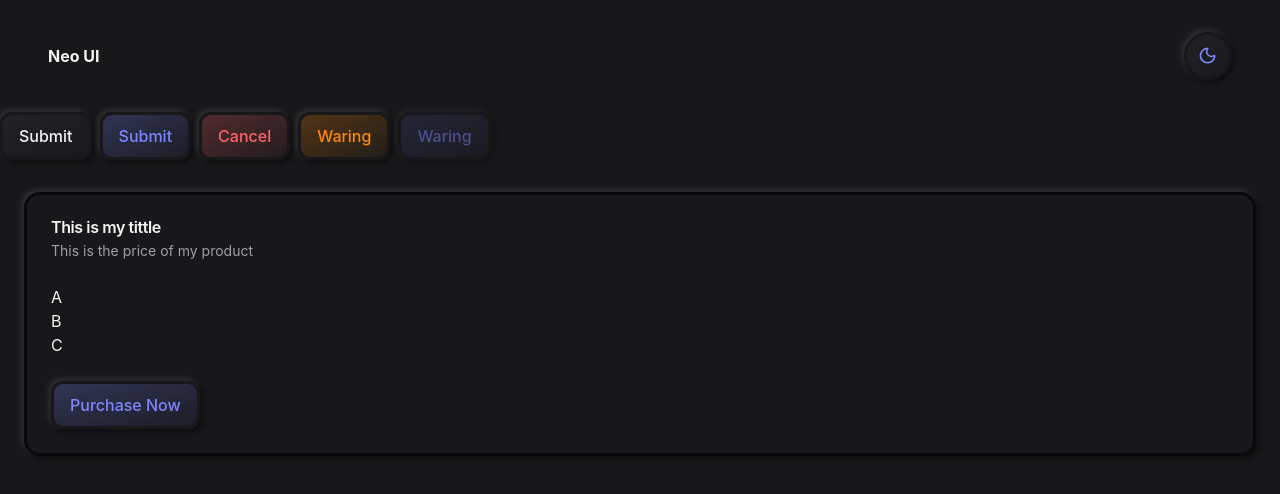
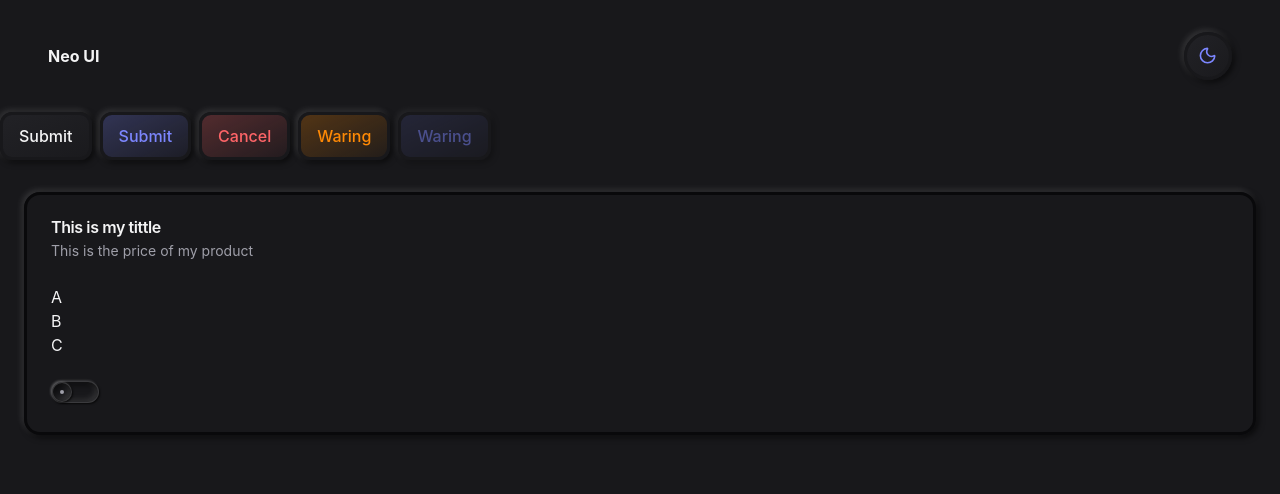
Before and after one commit to forever-ivy/NeoUI, a React (Vite) app: page / in a window 1280 px wide. Shown: the top 494 px of the page. Built offline with nearby package versions, Linux system fonts and the light colour scheme.

Commit message:
Add Switch

```diff
--- a/src/App.tsx
+++ b/src/App.tsx
@@ -7,6 +7,7 @@
   CardContent,
   CardFooter,
 } from "./components/Card";
+import NeoSwitch from "./components/NeoSwitch";
 
 function App() {
   return (
@@ -34,7 +35,7 @@
               </ul>
             </CardContent>
             <CardFooter>
-              <Button variant={"primary"}>Purchase Now</Button>
+              <NeoSwitch />
             </CardFooter>
           </Card>
         </div>
--- a/src/components/NeoSwitch.tsx
+++ b/src/components/NeoSwitch.tsx
@@ -2,9 +2,12 @@
 import { cva, type VariantProps } from "class-variance-authority";
 
 const switchVariants = cva(
-  "cursor-pointer h-5.5 w-12 rounded-full focus-visible:outline-none focus-visible:ring-offset-2 foucs-visible:ring-foreground foucus-visible:ring-2 bg-background shadow-inset data-[checked]:bg-primary",
+  "inline-flex h-5.5 w-12 shrink-0 items-center justify-start rounded-full border-1 border-highlight bg-background p-0 shadow-inset transition-colors duration-250 cursor-pointer focus-visible:outline-none focus-visible:ring-2 focus-visible:ring-foreground focus-visible:ring-offset-2 data-[checked]:bg-primary data-[checked]:border-primary",
 );
-const thumbVariants = cva();
+
+const thumbVariants = cva(
+  "relative block h-5 w-5 translate-x-0 rounded-full border-1 border-highlight bg-background shadow-inset transition-all duration-250 ease-out after:absolute after:top-1/2 after:left-1/2 after:h-1 after:w-1 after:-translate-1/2 after:rounded-full after:bg-muted-foreground data-[checked]:translate-x-6.5 data-[checked]:after:bg-primary",
+);
 
 interface SwitchProps
   extends
@@ -13,11 +16,9 @@
 
 export default function NeoSwitch(props: SwitchProps) {
   const mergedProps = mergeProps(props, { className: switchVariants() });
-
-  const thumbProps = mergeProps(props, { className: thumbVariants() });
   return (
     <Switch.Root {...mergedProps}>
-      <Switch.Thumb {...thumbProps} />
+      <Switch.Thumb className={thumbVariants()} />
     </Switch.Root>
   );
 }
```
